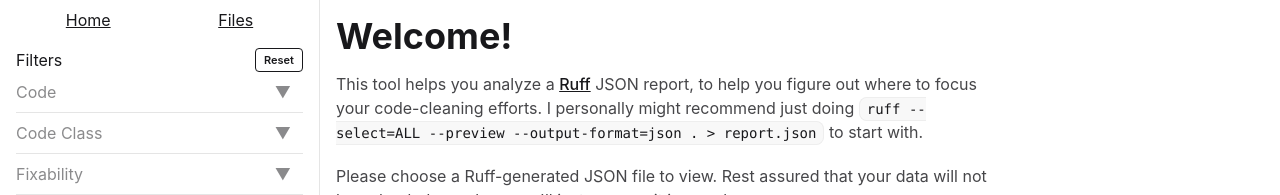
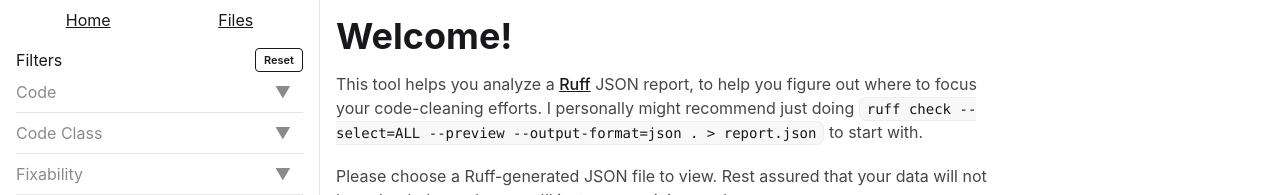
Before and after one commit to akx/ruff-report, a React (Vite) app: page /#/welcome in a window 1280 px wide. Shown: the top 195 px of the page. Built offline with nearby package versions, Linux system fonts and the light colour scheme.

Commit message:
Upgrade dependencies (#15)

```diff
--- a/src/consts.ts
+++ b/src/consts.ts
@@ -1,2 +1,2 @@
 export const RUFF_INCANTATION =
-  "ruff --select=ALL --preview --output-format=json .";
+  "ruff check --select=ALL --preview --output-format=json .";
```
Also changed, not shown: package.json (+25 -25 lines), 1 other file (tests, documents, lock files or other folders).
